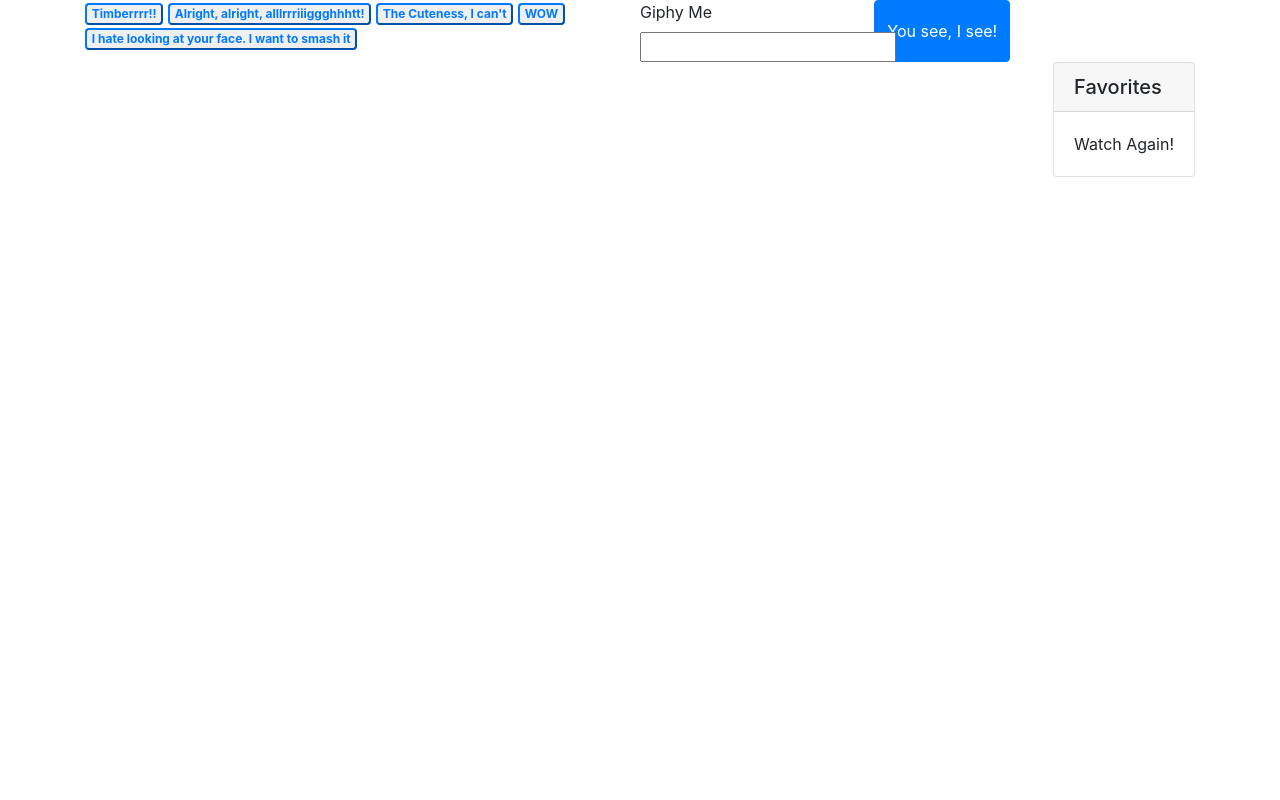
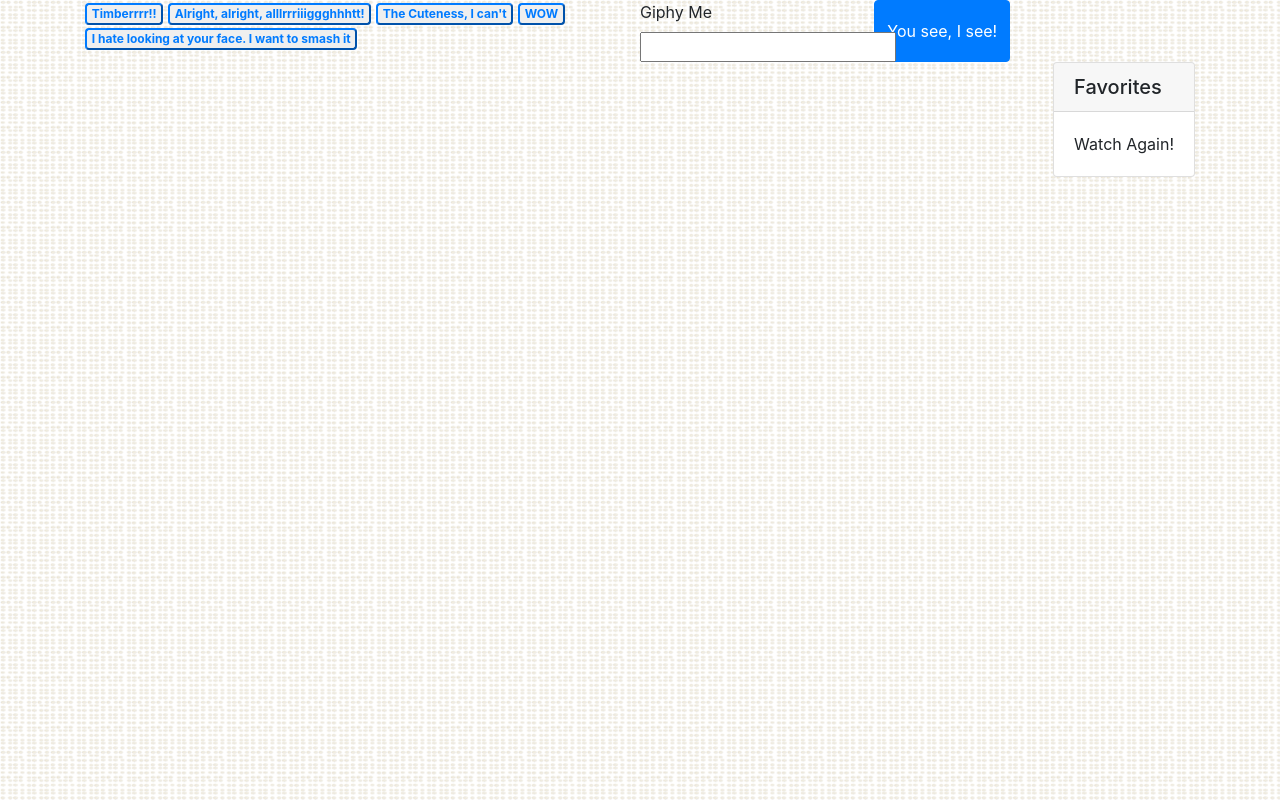
Before and after one commit to Marielle3/giphyapi, a plain HTML site: page index.html in a window 1280 px wide. Drawn offline with nearby package versions, Linux system fonts and the light colour scheme.

Commit message:
changed url for background pattern

```diff
--- a/index.html
+++ b/index.html
@@ -12,7 +12,7 @@
   integrity="sha384-ggOyR0iXCbMQv3Xipma34MD+dH/1fQ784/j6cY/iJTQUOhcWr7x9JvoRxT2MZw1T" crossorigin="anonymous">
 <style>
   body {
-    background-image: url(/Users/marielleibarreta/Downloads/dynamic-style/dynamic-style.png);
+    background-image: url(assets/images2/dynamic-style.png);
   }
 
   .container-side {
```
Also changed, not shown: assets/images2/dynamic-style.png (added).
